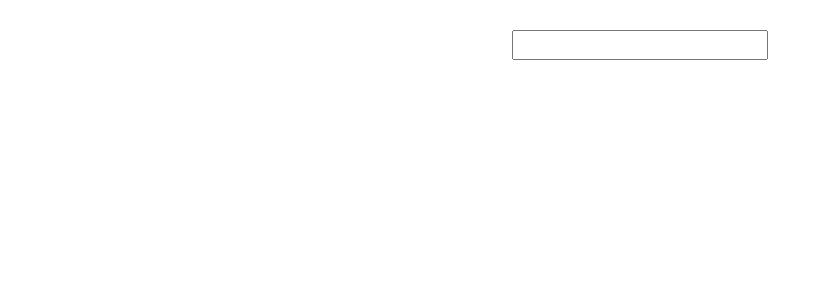
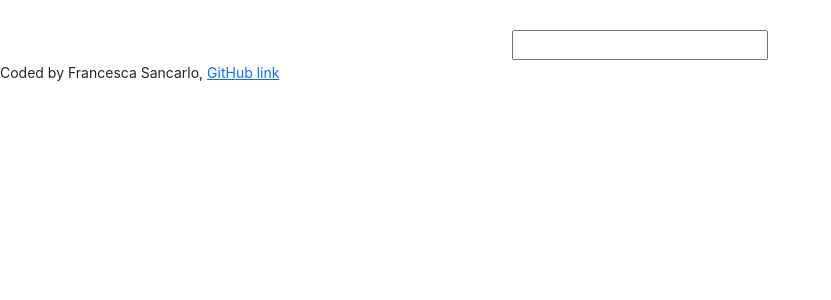
Before and after one commit to FranSanc/dictionary-app, a React (Create React App) app: page / in a window 1280 px wide. Shown: the top 300 px of the page, without its empty margins (0-831 px from the left). Built offline with nearby package versions, Linux system fonts and the light colour scheme; no server answers.

Commit message:
added github link

```diff
--- a/src/App.css
+++ b/src/App.css
@@ -2,3 +2,7 @@
   margin: 30px, 0;
   text-align: center;
 }
+
+.small {
+  text-align: center;
+}
--- a/src/App.js
+++ b/src/App.js
@@ -9,7 +9,15 @@ function App() {
         <header className="App-header"></header>
       </div>
       <main>
-        <Dictionary/>
+        <Dictionary />
+        <small>
+          {" "}
+          Coded by Francesca Sancarlo,{" "}
+          <a href="https://github.com/FranSanc/dictionary-app">
+            {" "}
+            GitHub link{" "}
+          </a>{" "}
+        </small>
       </main>
     </div>
   );
```
Also changed, not shown: src/logo.svg (deleted).
